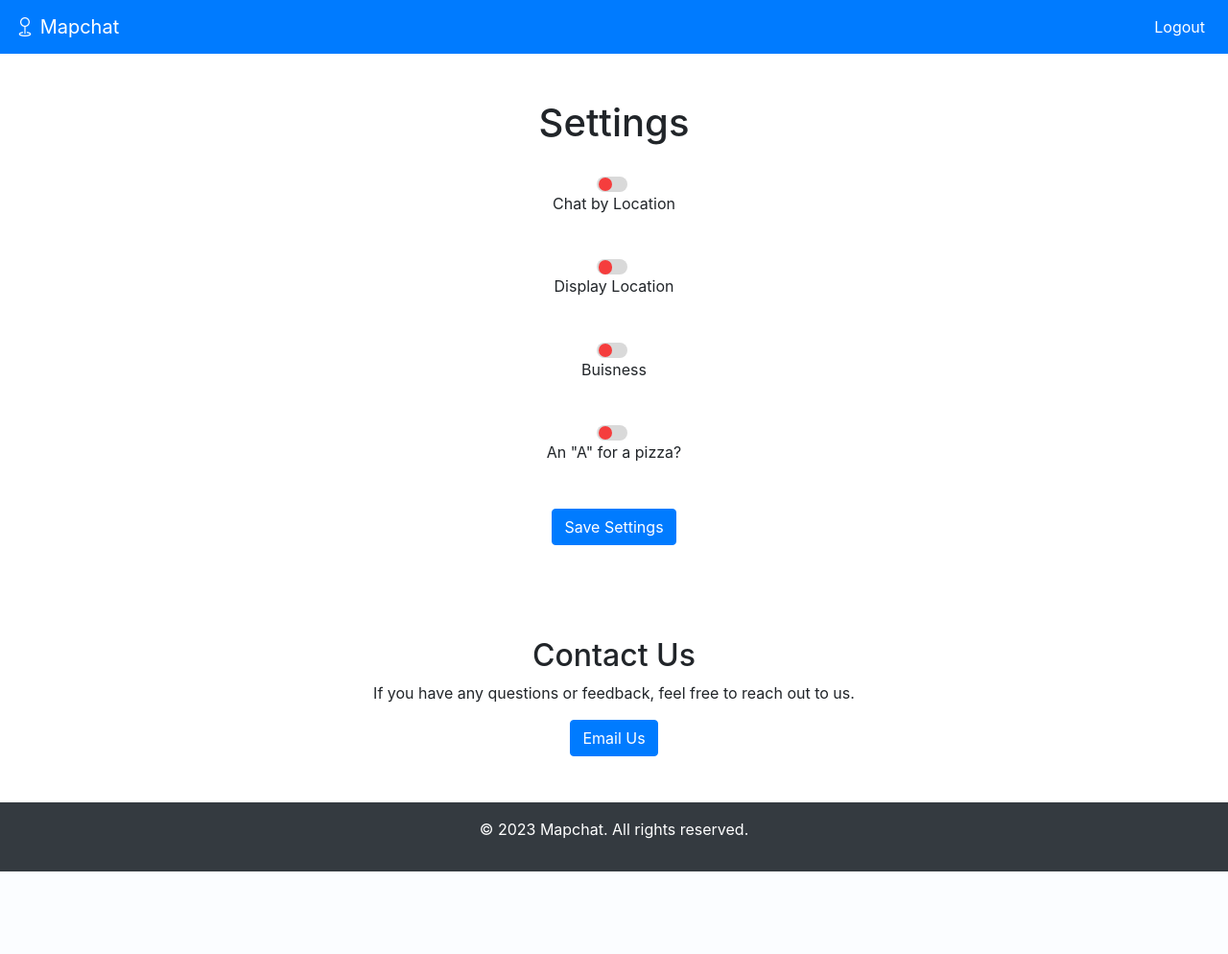
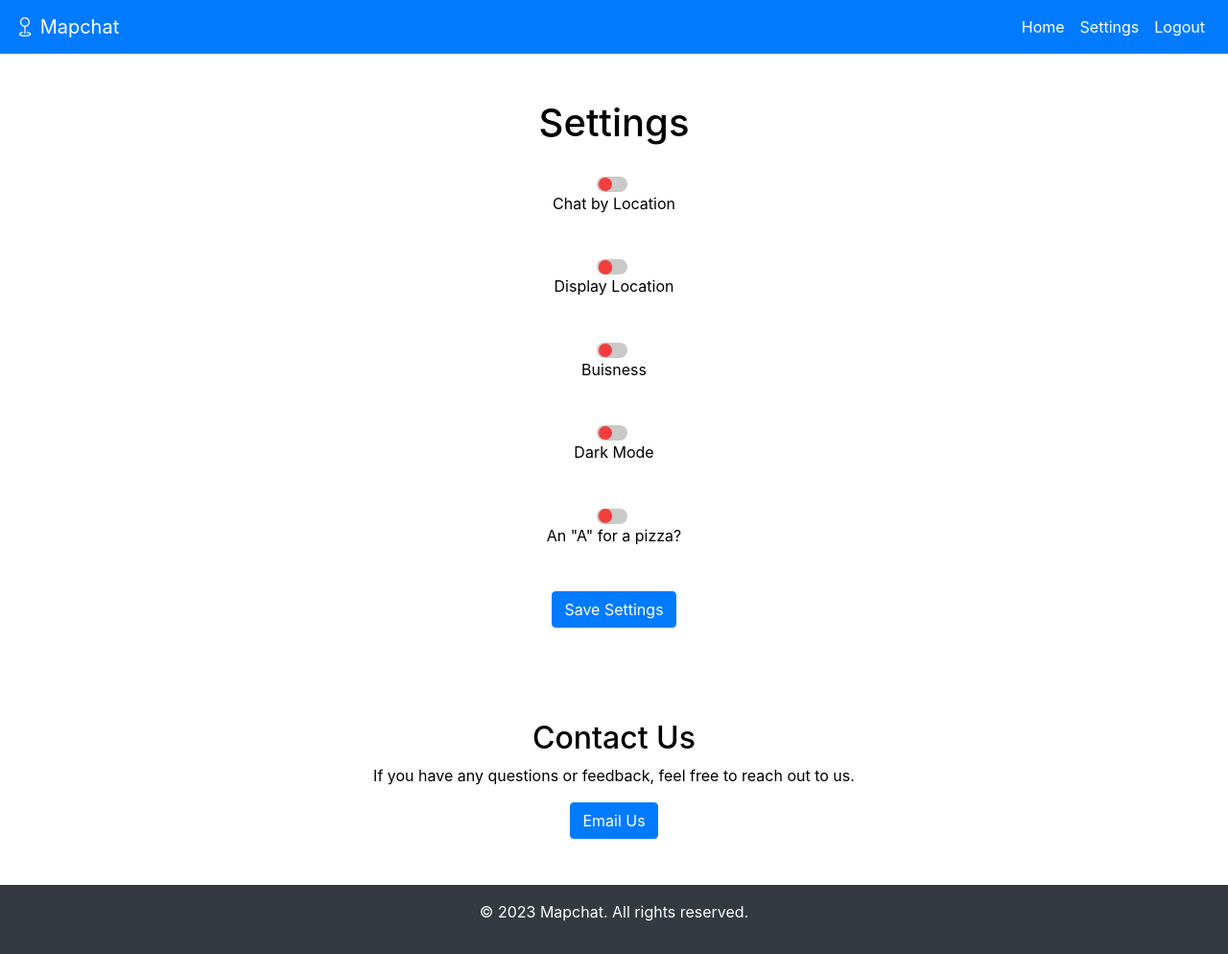
Before and after one commit to CriticalSquirrel93/Mapchat, a Django app: page /settings in a window 1280 px wide. Shown: the whole page at 96% size. Before the commit the page ends 908 px from the top, so only its background shows below. Run offline with Django 4.2, Linux system fonts and the light colour scheme; the visitor is signed in with stand-in values (Sample User, id 1); some libraries are stand-ins or nearby versions.

Commit message:
cleaning/dark mode works

```diff
--- a/authentication/views.py
+++ b/authentication/views.py
@@ -46,7 +46,8 @@ def firebase_login_save(request):
         if not database.child('Data').child('Users').child(user[0]['localId']).child('Settings').shallow().get().val():
             database.child('Data').child('Users').child(user[0]['localId']).child('Settings').set({'buisness': 'false',
                                                                                                    'dispaly': 'false',
-                                                                                                   'location': 'false'})
+                                                                                                   'location': 'false',
+                                                                                                   'dark': 'false'})
         if len(user)>0:
             user_one=user[0]
             if email==user_one["email"]:
--- a/mapchatapp/templates/base.html
+++ b/mapchatapp/templates/base.html
@@ -26,21 +26,70 @@
             <div class="collapse navbar-collapse" id="navbarNav">
                 <ul class="navbar-nav ml-auto">
                     {% if user.is_authenticated %}
+                        <a class="nav-link text-white" href="/home">Home</a>
+                        <a class="nav-link text-white" href="/settings">Settings</a>
                     	<li class="nav-item">
                             <a class="nav-link text-white" href="/logout">Logout</a>
                         </li>
                     {% else %}
                         <li class="nav-item">
-                            <a class="nav-link text-white" href="/login">Join</a>
+                            <a class="nav-link text-white" href="/login">Join/Login</a>
                         </li>
                     {% endif %}
                 </ul>
             </div>
         </nav>
     </header>
+
+    <style>
+        body{
+            background-color: white;
+            color: black;
+        }
+        .dark-mode{
+            background-color: black;
+            color: white;
+        }
+    </style>
+
+    <script src="https://www.gstatic.com/firebasejs/7.19.0/firebase-app.js"></script>
+    <script src="https://www.gstatic.com/firebasejs/7.19.0/firebase-analytics.js"></script>
+    <script src="https://www.gstatic.com/firebasejs/7.19.0/firebase-database.js"></script>
+    <script src="https://www.gstatic.com/firebasejs/7.19.0/firebase-auth.js"></script>
+    <script>
+
+        var firebaseConfig = {
+            apiKey: "AIzaSyCwzsTIBBd48KlI1IG7hjSuiTQqshaBmV4",
+            authDomain: "mapchat-ef869.firebaseapp.com",
+            databaseURL: "https://mapchat-ef869-default-rtdb.firebaseio.com",
+            projectId: "mapchat-ef869",
+            storageBucket: "mapchat-ef869.appspot.com",
+            messagingSenderId: "233501723438",
+            appId: "1:233501723438:web:5b23fa135663362db808bf",
+            measurementId: "G-7XG223B24F"
+        };
+        // Initialize Firebase
+        firebase.initializeApp(firebaseConfig);
+        firebase.analytics();
+        firebase.auth().onAuthStateChanged((user) => {
+        if (user) {
+            firebase.database().ref().child('Data').child('Users')
+            .child(user.uid).child('Settings').once('value').then(function(snapshot){
+                var d = snapshot.val().dark;
+                if ( d ){
+                    dark();
+                }
+            });
+        }
+        });
+
+        function dark() {
+            var element = document.body;
+            element.classList.toggle("dark-mode");
+        }
+    </script>
     {% endblock %}
     {% block body_content %}
-        <!-- Begin Body Content -->
     {% endblock %}
     {% block footer_content %}
         <footer class="text-center py-3 bg-dark text-white">
--- a/mapchatapp/templates/home.html
+++ b/mapchatapp/templates/home.html
@@ -4,11 +4,9 @@
     <section id="home" class="text-center py-5">
         <div class="container">
             <h1>Hello {{ user.get_username }}</h1>
-            <button class="btn btn-success btn-block" id="btn" type="button">
-                <i class="fas fa-sign-in-alt"></i>
+            <button class="btn btn-primary" id="btn" type="button">
                 {{ user.username }}
             </Button>
-            <a class="nav-link text-black" href="/settings">Settings</a>
         </div>
     </section>
 {% endblock %}
--- a/mapchatapp/templates/settings.html
+++ b/mapchatapp/templates/settings.html
@@ -29,7 +29,7 @@
     content: "";
     width: 2em;
     height: 1em;
-    background-color:  hsl(0, 0%, 85%);
+    background-color:  hsl(0, 0%, 79%);
     border-radius: 1em;
     margin-right: .25em;
     transition: 200ms ease-in-out;
@@ -66,6 +66,9 @@
 
     <input type="checkbox" id="Buisness" class="toggle">
     <label for="Buisness">Buisness</label><br>
+
+    <input type="checkbox" id="Dark" class="toggle">
+    <label for="Dark">Dark Mode</label><br>
 
     <input type="checkbox" id="A" class="toggle">
     <label for="A">An "A" for a pizza?</label><br>
@@ -104,7 +107,6 @@
   // Initialize Firebase
   firebase.initializeApp(firebaseConfig);
   firebase.analytics();
-
   firebase.auth().onAuthStateChanged((user) => {
   if (user) {
     // User logged in already or has just logged in.
@@ -124,10 +126,14 @@
   let obj_b = {
     a: false
   }
+  let obj_dark = {
+    a: false
+  }
 
   check("Location", obj_l)
   check("Display", obj_d)
   check("Buisness", obj_b)
+  check("Dark", obj_dark)
 
   function check(val, vars){
     let checkbox = document.getElementById(val)
@@ -141,7 +147,6 @@
       }
   });
 
-  //loc, 'display': disp, 'buisness': buis
   }
   //Save
   savebtn.onclick=function(){
@@ -149,7 +154,8 @@
     savebtn.textContent="Settings Saved";
     firebase.database().ref().child('Data').child('Users')
     .child(firebase.auth().currentUser.uid).child('Settings')
-    .set({'location': obj_l.a, 'display': obj_d.a, 'buisness': obj_b.a})
+    .set({'location': obj_l.a, 'display': obj_d.a,
+    'buisness': obj_b.a, 'dark': obj_dark.a})
     .then(function(response){
             console.log(response);
             savebtn.disabled=false;
--- a/mapchatapp/views.py
+++ b/mapchatapp/views.py
@@ -26,7 +26,3 @@ def home(request):
 @login_required(login_url="/login")
 def settings(request):
     return render(request, 'settings.html')
-
-def setting_save(request):
-    print("hello\n")
-    return HttpResponseRedirect("")
--- a/templates/login.html
+++ b/templates/login.html
@@ -171,8 +171,6 @@ $(()=>{
         resetbtn.textContent="Reset Password";
           console.log(error);
       })
-
-
   };
 
   var signupbtn=document.getElementById("signupbtn");
@@ -216,7 +214,6 @@ $(()=>{
    var loginemail=document.getElementById("inputEmail");
    var loginpassword=document.getElementById("inputPassword");
    var loginbtn=document.getElementById("loginbtn");
-
 
    loginbtn.onclick=function(){
     loginbtn.disabled=true;
```
Lines whose indentation alone changed are shown as unchanged.
